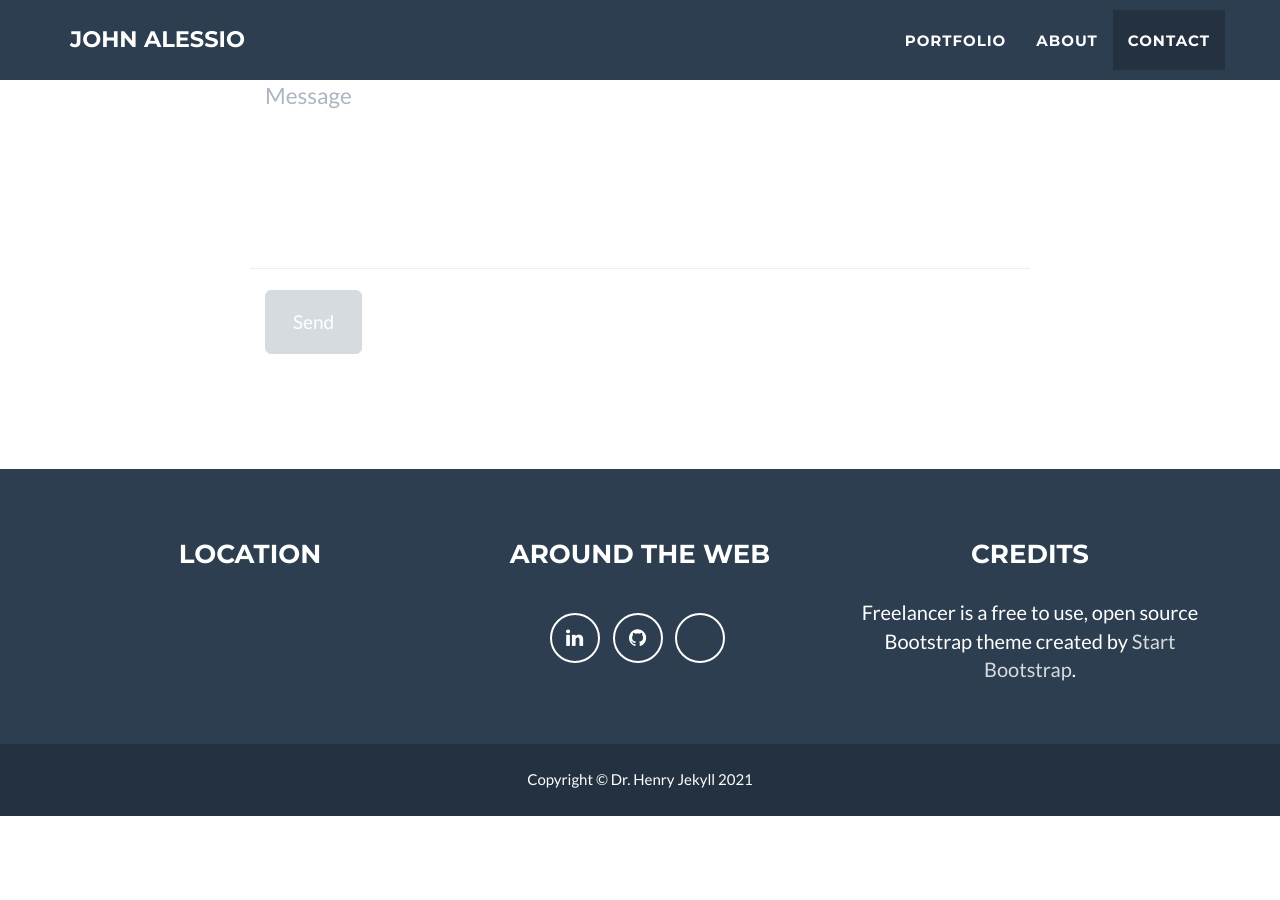
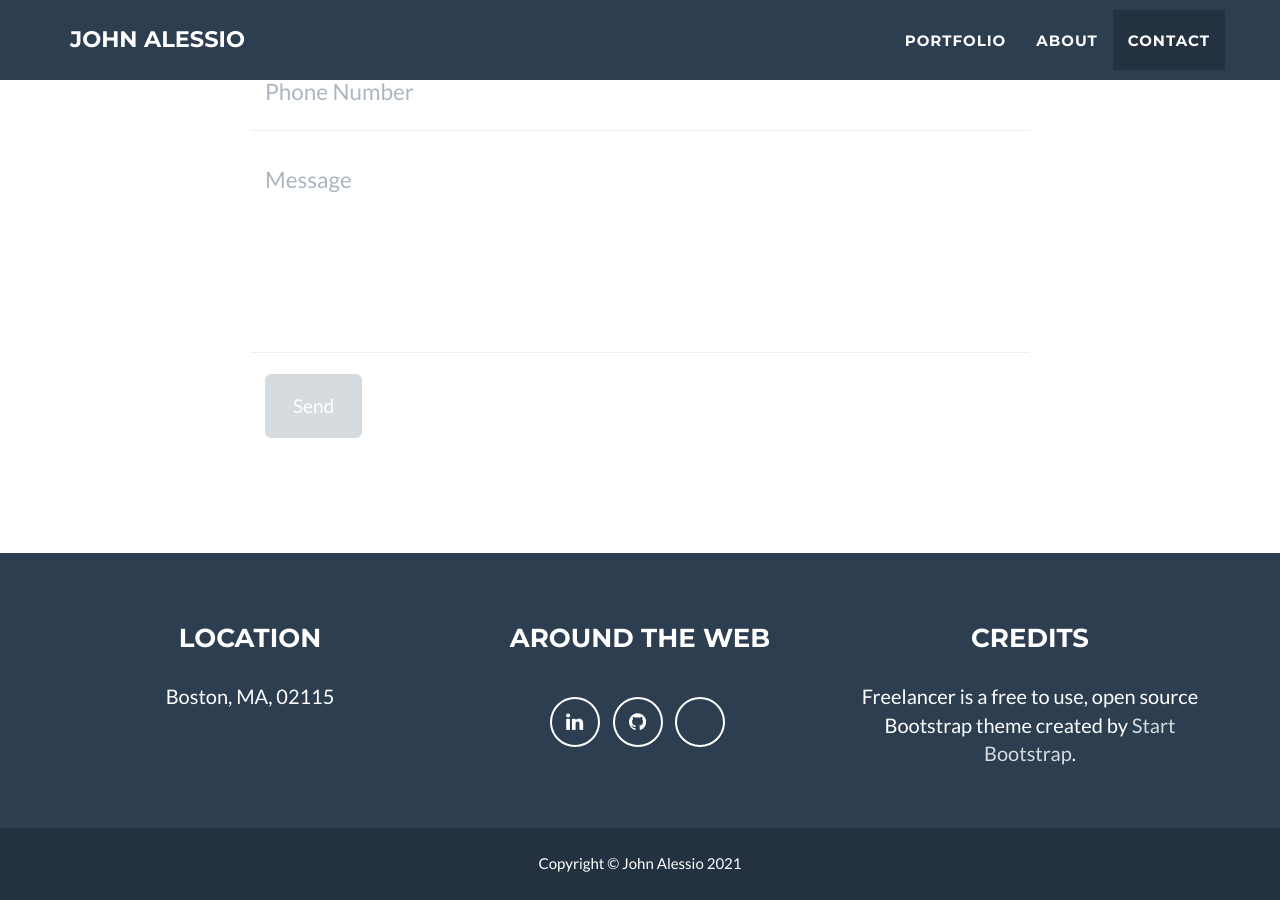
Before and after one commit to jalessio10/jalessio10.github.io, a Jekyll site: the page built from _posts/2014-07-18-project-1.markdown, in a window 1280 px wide and 900 px high, scrolled down 2576 px. Built offline with Jekyll 4.4.1, drawn with Linux system fonts in a browser that asks for light colours; before the commit the page ends 3392 px from its top, so only the background shows below that.

Commit message:
fixed email form

```diff
--- a/_config.yml
+++ b/_config.yml
@@ -17,7 +17,7 @@ bing_verify:
 # - static : pass through formspree.io to validate email sending
 # - disqus : replace contact form by disqus thread
 # - comment the line below if you want to stick with the default PHP contact form
-contact: static
+# contact: static
 
 # If you use disqus you need disqus shortname
 # https://help.disqus.com/customer/portal/articles/466208
@@ -32,7 +32,7 @@ color:
 
 # Footer settings
 footer:
-  copyright: Dr. Henry Jekyll
+  copyright: John Alessio
   location: Location
   social: Around the Web
   credits: Credits
@@ -48,8 +48,7 @@ social:
 
 # Postal address (add as many lines as necessary)
 address:
-  - line:
-  - line:
+  - line: Boston, MA, 02115
 
 # Credits content
 credits: 'Freelancer is a free to use, open source Bootstrap theme created by <a href="http://startbootstrap.com">Start Bootstrap</a>.'
```
Also changed, not shown: 1 other file.
